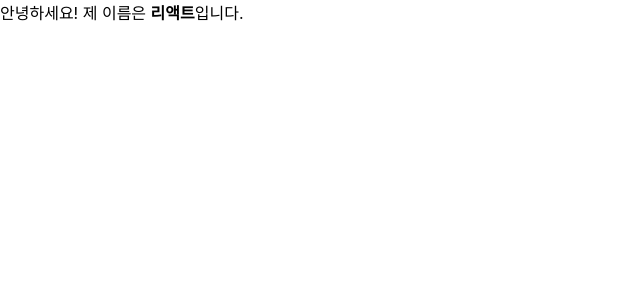
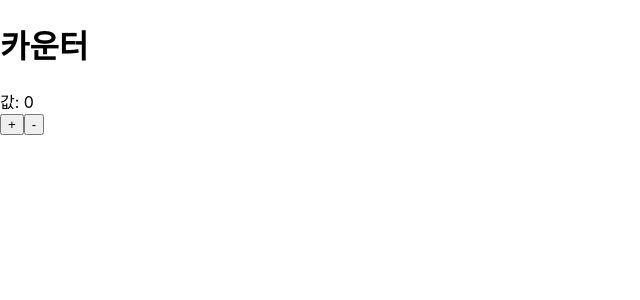
Before and after one commit to mingyeongmo/begin-react2, a React (Create React App) app: page / in a window 1280 px wide. Shown: the top 300 px of the page, without its empty margins (0-640 px from the left). Built offline with nearby package versions, Linux system fonts and the light colour scheme.

Commit message:
간단한 state 해보기

```diff
--- a/src/App.js
+++ b/src/App.js
@@ -1,9 +1,9 @@
 import React, { Component } from 'react';
-import Myname from './Myname';
+import Counter from './Counter';
 
 class App extends Component {
   render() {
-    return <Myname name="리액트" />;
+    return <Counter />;
   }
 }
 
--- /dev/null
+++ b/src/Counter.js
@@ -0,0 +1,33 @@
+import React, { Component } from 'react';
+
+class Counter extends Component {
+
+    state = {
+        number: 0
+    }
+
+    handleIncrease = () => {
+        this.setState({
+            number: this.state.number + 1
+        })
+    }
+
+    handleDecrease = () => {
+        this.setState({
+            number: this.state.number - 1
+        })
+    }
+
+    render() {
+        return (
+            <div>
+                <h1>카운터</h1>
+                <div>값: {this.state.number}</div>
+                <button onClick={this.handleIncrease}>+</button>
+                <button onClick={this.handleDecrease}>-</button>
+            </div>
+        );
+    }
+}
+
+export default Counter;
```
